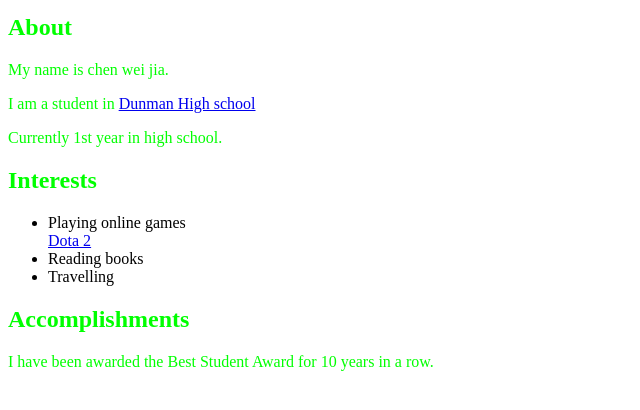
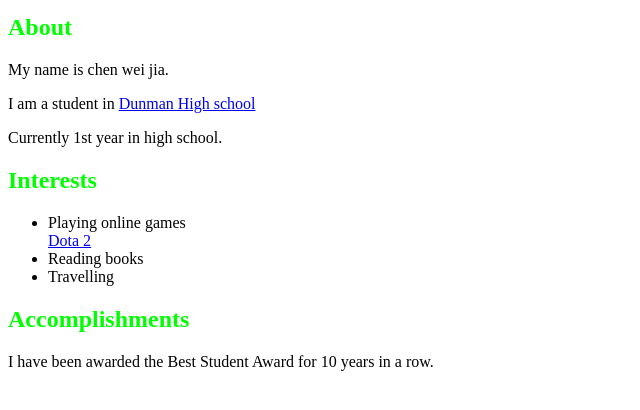
Before and after one commit to dhs17y1echenweijia/dhs17y1echenweijia.github.io, a plain HTML site: page index.html in a window 1280 px wide. Shown: the part 88-498 px from the top of the page, without its empty margins (0-640 px from the left). Drawn offline with Linux system fonts and the light colour scheme.

Commit message:
Update style.css

```diff
--- a/style.css
+++ b/style.css
@@ -5,7 +5,4 @@ h1{
 h2{
   color: lime;
 }
-p{
-  color: lime;
-}
 </style>
```
